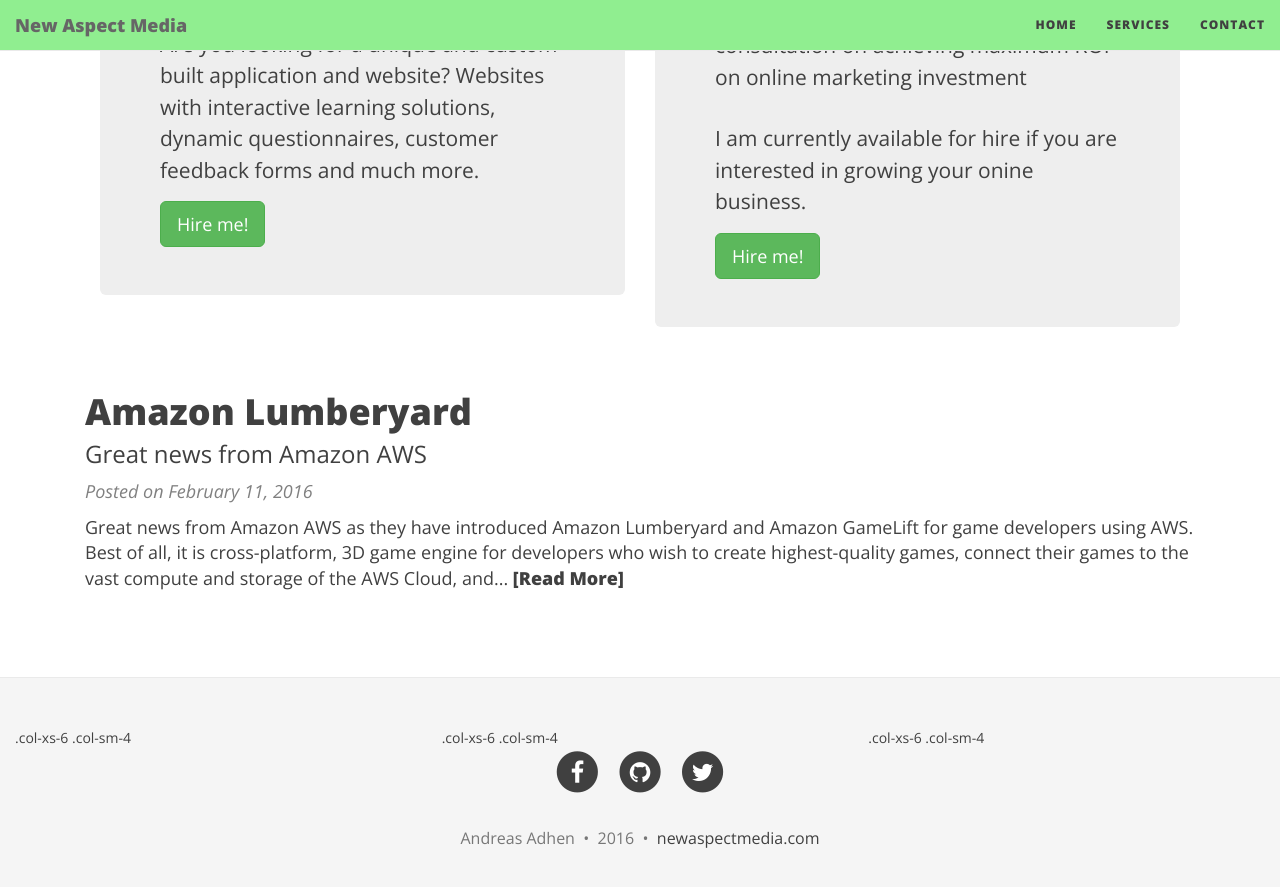
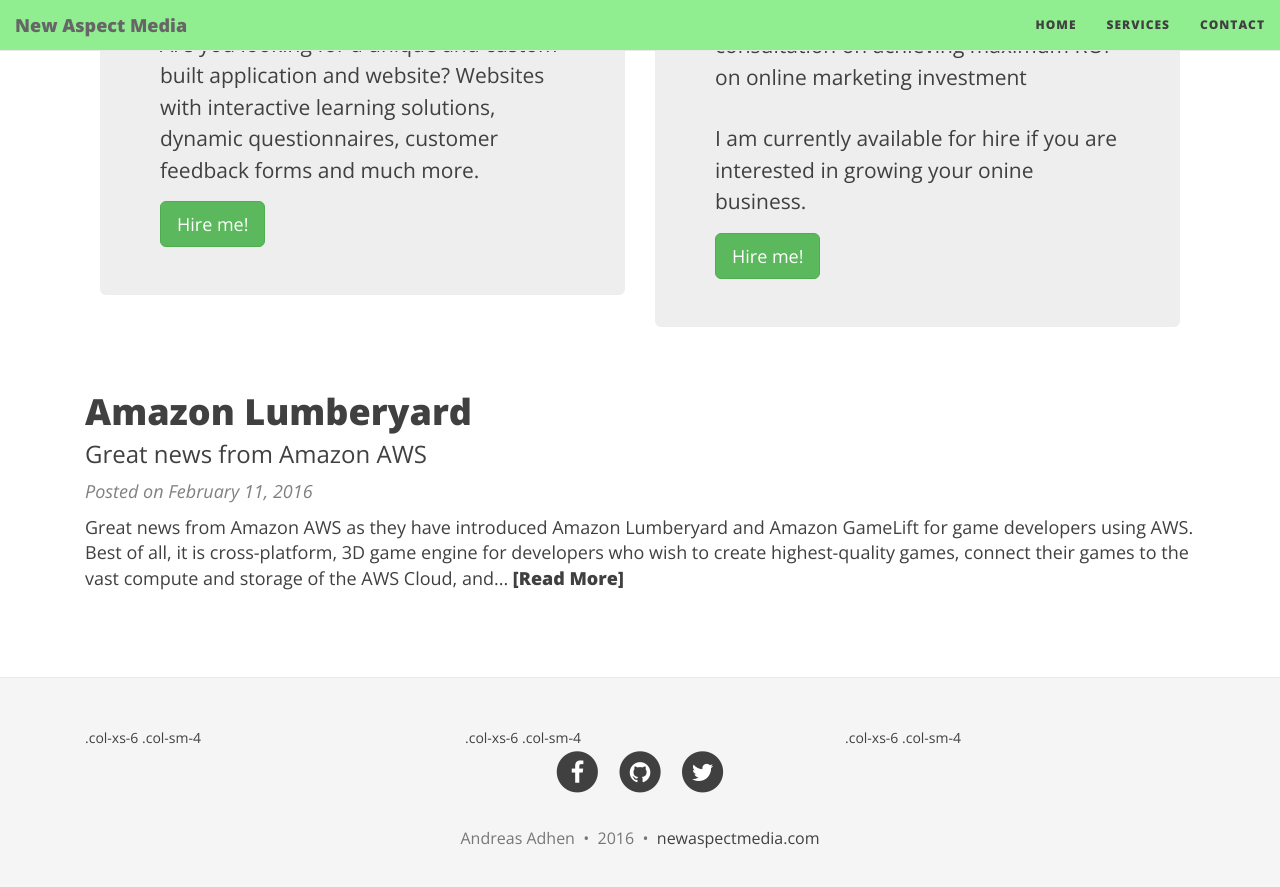
Before and after one commit to newmedia77/appxnam, a Jekyll site: the page built from index.html, in a window 1280 px wide and 900 px high, scrolled down 545 px. Shown: the top 887 px of the window. Built offline with Jekyll 4.4.1, drawn with Linux system fonts in a browser that asks for light colours; nearby versions of some CDN libraries; the list of posts is cut into pages by our own code.

Commit message:
andreas
footer

```diff
--- a/_includes/footer.html
+++ b/_includes/footer.html
@@ -1,4 +1,6 @@
 <footer>
+  <div class="container beautiful-jekyll-footer">
+
 <div class="row">
   <div class="col-xs-6 col-sm-4">.col-xs-6 .col-sm-4</div>
   <div class="col-xs-6 col-sm-4">.col-xs-6 .col-sm-4</div>
@@ -6,7 +8,8 @@
   <div class="clearfix visible-xs-block"></div>
   <div class="col-xs-6 col-sm-4">.col-xs-6 .col-sm-4</div>
 </div>
-  <div class="container beautiful-jekyll-footer">
+
+
     <div class="row">
       <div class="col-lg-8 col-lg-offset-2 col-md-10 col-md-offset-1">
         <ul class="list-inline text-center footer-links">
```
